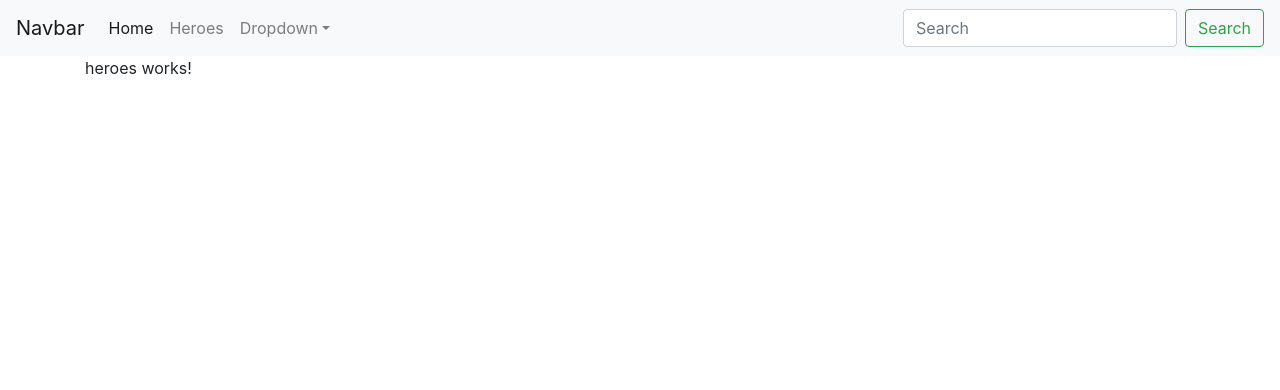
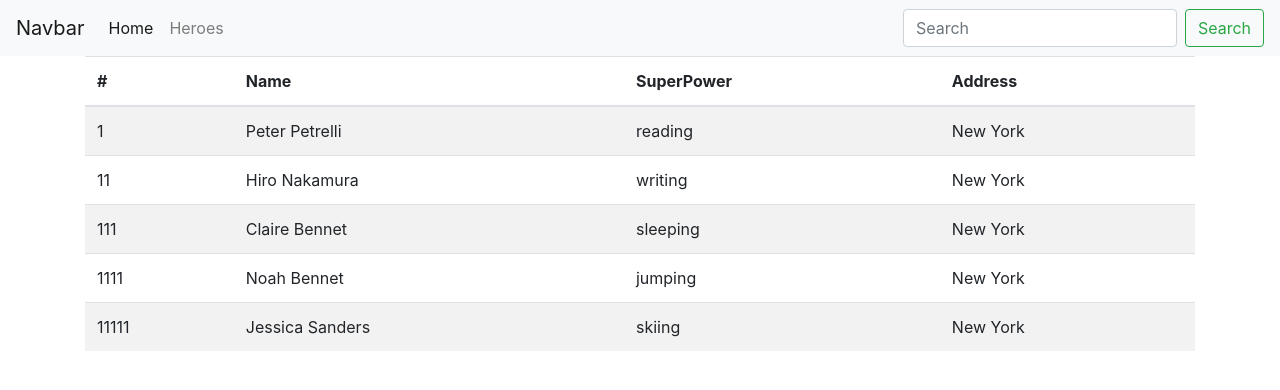
Before and after one commit to petern1953/str-ang-exam-001, an Angular app: page /heroes in a window 1280 px wide. Shown: the top 390 px of the page. Built offline with nearby package versions, Linux system fonts and the light colour scheme.

Commit message:
task 9 fulfilled

```diff
--- a/src/app/heroes/heroes.component.html
+++ b/src/app/heroes/heroes.component.html
@@ -1 +1,22 @@
-<p>heroes works!</p>
+<div class="row">
+  <div class="col-12">
+    <table class="table table-striped">
+      <thead>
+        <tr>
+          <th>#</th>
+          <th>Name</th>
+          <th>SuperPower</th>
+          <th>Address</th>
+        </tr>
+      </thead>
+      <tbody>
+        <tr *ngFor="let hero of heroList$ | async">
+          <td>{{ hero.id }}</td>
+          <td>{{ hero.name }}</td>
+          <td>{{ hero.superPower }}</td>
+          <td>{{ hero.address }}</td>
+        </tr>
+      </tbody>
+    </table>
+  </div>
+</div>
--- a/src/app/heroes/heroes.component.ts
+++ b/src/app/heroes/heroes.component.ts
@@ -1,4 +1,7 @@
 import { Component, OnInit } from '@angular/core';
+import { BehaviorSubject } from 'rxjs';
+import { Hero } from '../hero';
+import { HeroService } from '../service/hero.service';
 
 @Component({
   selector: 'app-heroes',
@@ -7,9 +10,15 @@ import { Component, OnInit } from '@angular/core';
 })
 export class HeroesComponent implements OnInit {
 
-  constructor() { }
+  heroList$: BehaviorSubject<Hero[]> = this.heroService.list$;
+
+
+  constructor(
+    private heroService: HeroService,
+  ) { }
 
   ngOnInit(): void {
+    this.heroService.getAll();
   }
 
 }
--- a/src/app/navigation/navigation.component.html
+++ b/src/app/navigation/navigation.component.html
@@ -15,13 +15,13 @@ egy alapértelmezett Bootstrap stílusú navbar jelenjen meg. -->
       <li class="nav-item">
         <a class="nav-link" routerLink="/heroes">Heroes</a>
       </li>
-      <li class="nav-item dropdown">
+      <!-- <li class="nav-item dropdown">
         <a class="nav-link dropdown-toggle" href="#" id="dropdownId" data-toggle="dropdown" aria-haspopup="true" aria-expanded="false">Dropdown</a>
         <div class="dropdown-menu" aria-labelledby="dropdownId">
-          <a class="dropdown-item" href="#">Action 1</a>
-          <a class="dropdown-item" href="#">Action 2</a>
+          <a class="dropdown-item" routerLink="/">Does nothing</a>
+          <a class="dropdown-item" routerLink="/">Just the same</a>
         </div>
-      </li>
+      </li> -->
     </ul>
     <form class="form-inline my-2 my-lg-0">
       <input class="form-control mr-sm-2" type="text" placeholder="Search">
```
Also changed, not shown: 1 other file (tests, documents, lock files or other folders).
